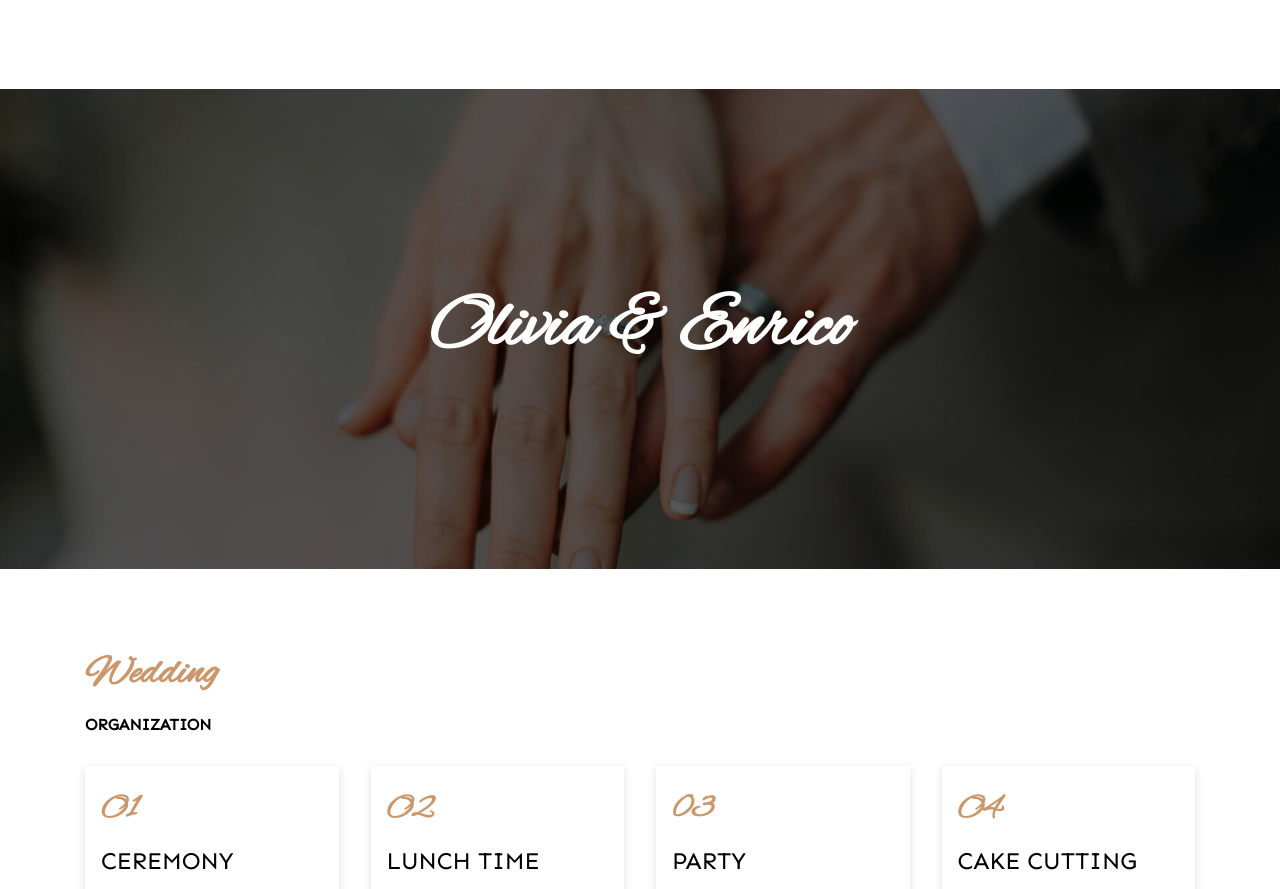
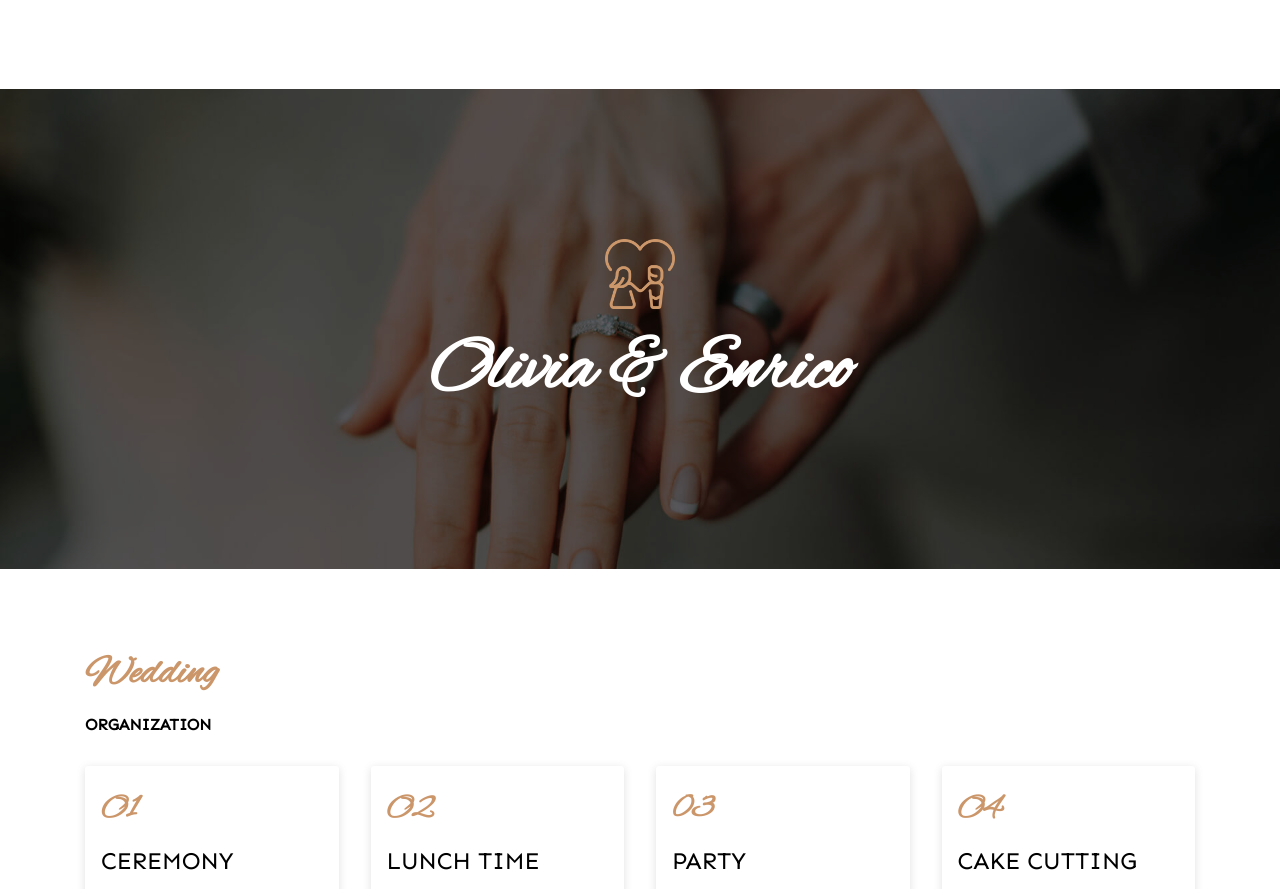
Before and after one commit to vishwanath231/Wedding-Website, a React (Create React App) app: page / in a window 1280 px wide. Shown: the part 1873-2762 px from the top of the page. Built offline with nearby package versions, Linux system fonts and the light colour scheme.

Commit message:
final commit

```diff
--- a/src/components/Home/Layout/Banner-1/BannerOne.js
+++ b/src/components/Home/Layout/Banner-1/BannerOne.js
@@ -6,6 +6,7 @@ const BannerOne = () => {
         <>
             <Container>
                 <div className="header__content">
+                    <img src="image/wedding.png" alt="wedding" />
                     <h2>Olivia & Enrico</h2>
                 </div>
             </Container>
@@ -44,11 +45,17 @@ const Container = styled.div `
         display: flex;
         justify-content: center;
         align-items: center;
+        flex-direction: column;
         min-height: 60vh;
         color: #fff;
         font-family: 'Alex Brush', cursive;
         font-size: 35px;
         font-weight: 500;
+
+        img {
+            width: 70px;
+            margin-bottom: 1rem;
+        }
 
         @media(min-width:768px){
             font-size: 50px;
--- a/src/components/Home/Layout/Navbar/Navbar.js
+++ b/src/components/Home/Layout/Navbar/Navbar.js
@@ -54,7 +54,7 @@ const Navbar = () => {
                 <nav className={scrolled ? "nav scroll" : "nav"}>
                     <div className="navbar">
                         <Logo>
-                            <img src="image/logo.png" alt="logo" />
+                            <img src="image/logo.png " alt="logo" />
                         </Logo>
                         <ul className={click ? "nav__menu active": "nav__menu"}>
                             <li><a href="#home">Home</a></li>
```
Also changed, not shown: public/image/logo.png, public/image/wedding.png (added).
